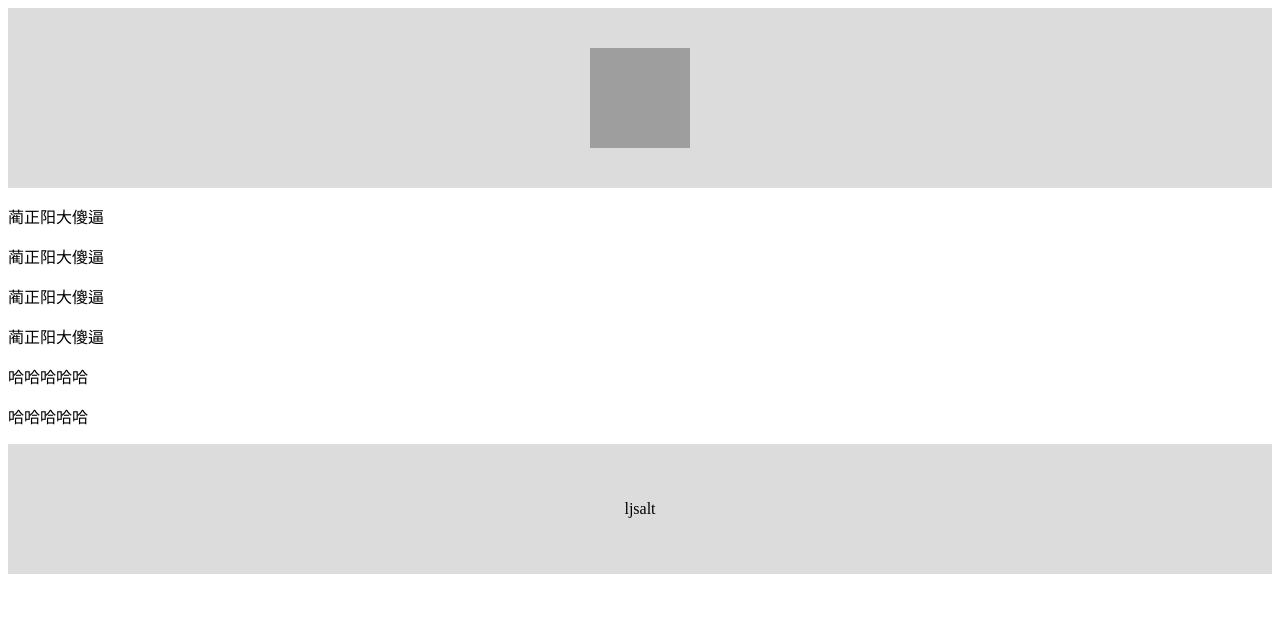
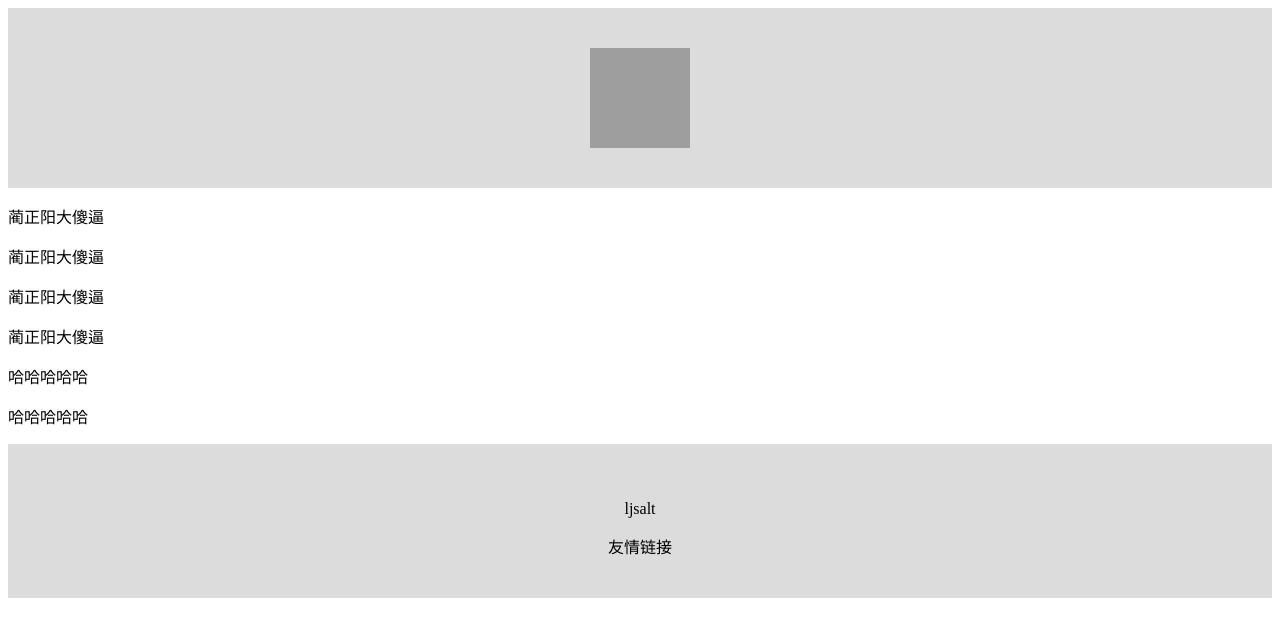
Before and after one commit to ljsalt/salt, a plain HTML site: page index.html in a window 1280 px wide. Drawn offline with Linux system fonts and the light colour scheme; grey boxes are pictures that could not be loaded.

Commit message:
Update index.html

```diff
--- a/index.html
+++ b/index.html
@@ -26,6 +26,7 @@
     front-size: 12px;
     ">
     <p>ljsalt</p>
+    <a herf="https://ljsalt.github.io/salt/">友情链接</a>
 </div>
 
 </body></html>
```
